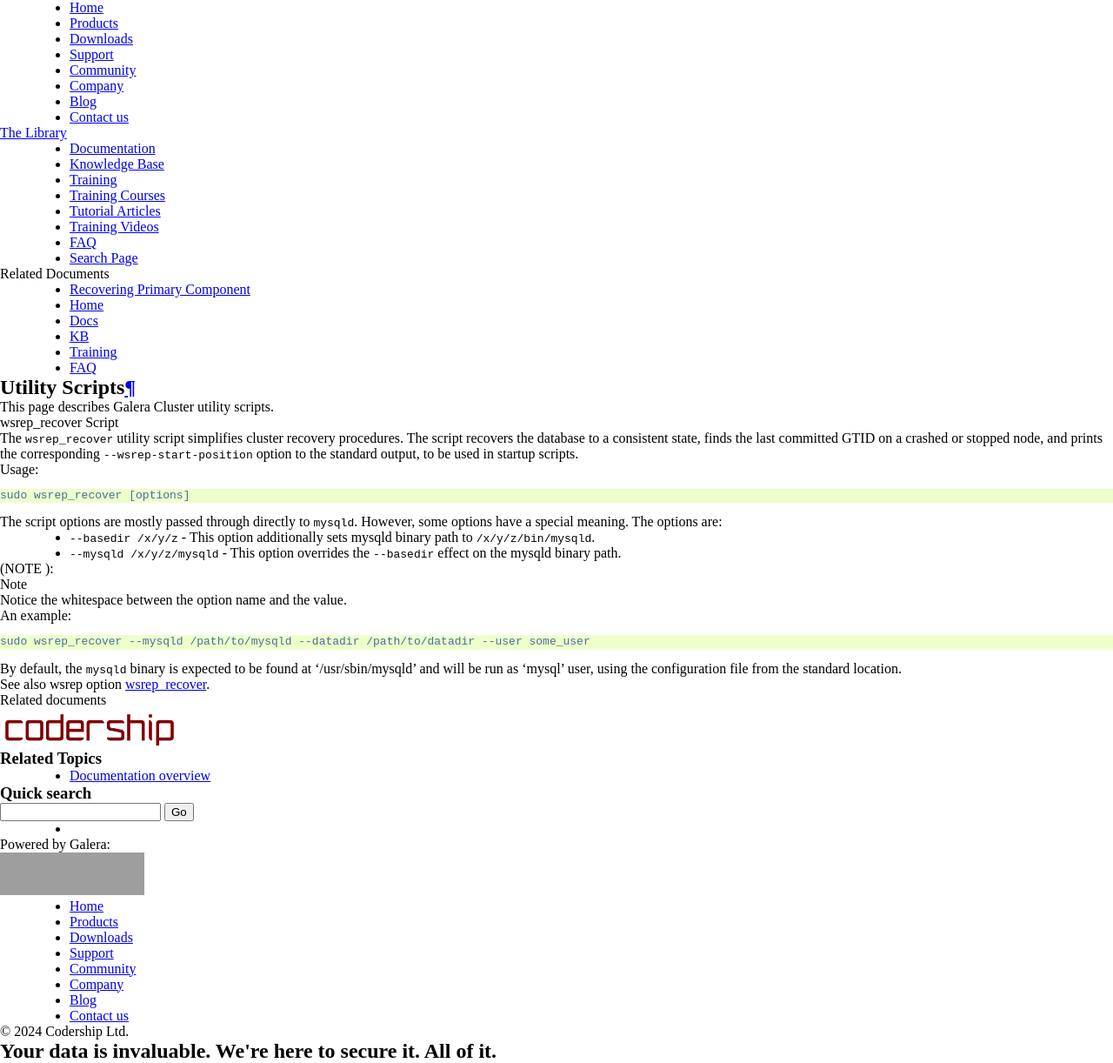
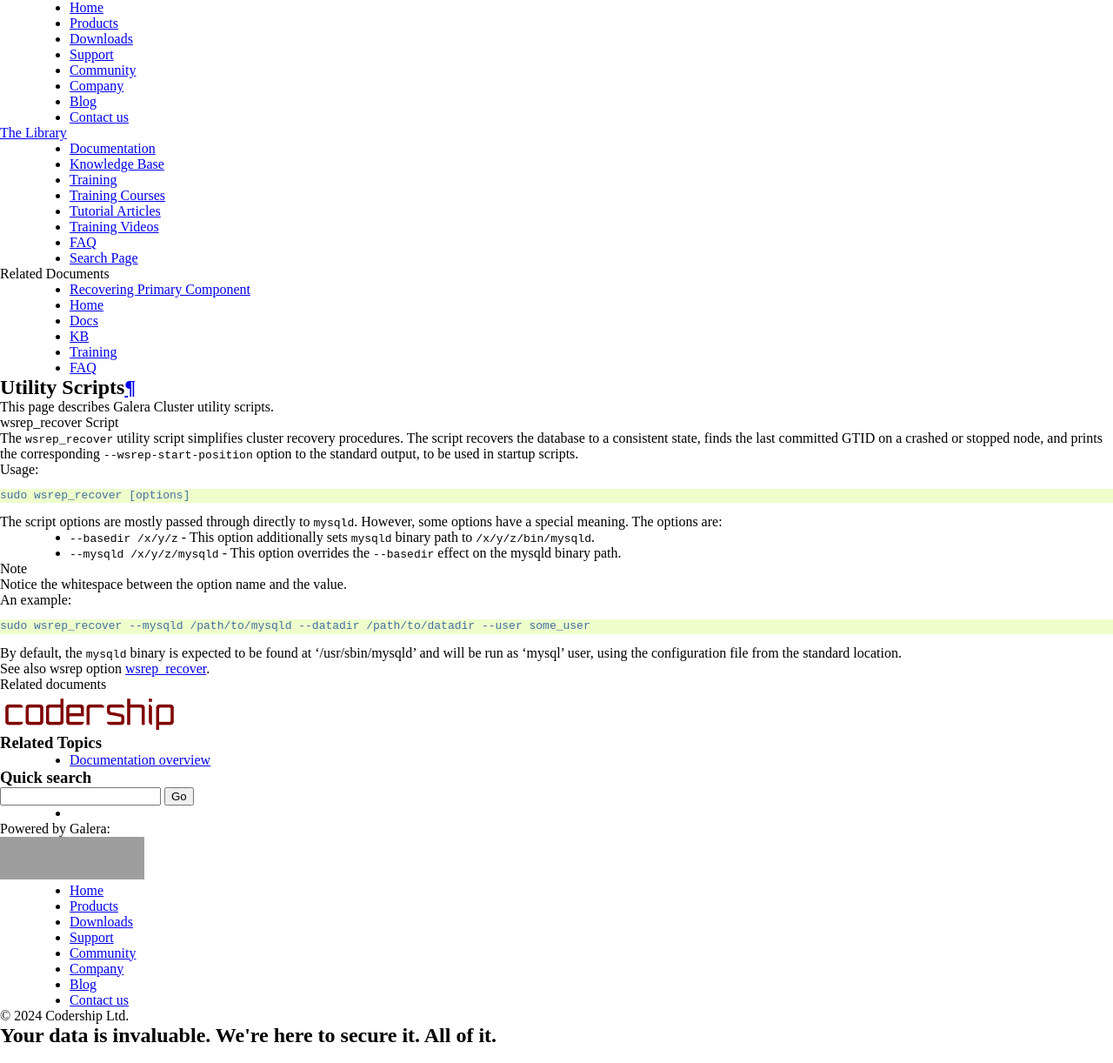
Before and after one commit to codership/documentation, a Sphinx documentation site: the page built from galeracluster/source/documentation/utility-scripts.rst, in a window 1280 px wide. Shown: the whole page at 87% size. Built offline with Sphinx 7.4.7, drawn with Linux system fonts in a browser that asks for light colours; comment, search, counter and statistics services are not loaded; grey boxes are pictures that could not be loaded.

Commit message:
Layout fixes. One extra "NOTE" text removed.

```diff
--- a/galeracluster/source/documentation/utility-scripts.rst
+++ b/galeracluster/source/documentation/utility-scripts.rst
@@ -75,12 +75,10 @@ Usage:
 
 The script options are mostly passed through directly to ``mysqld``. However, some options have a special meaning. The options are:
 
-- ``--basedir /x/y/z`` - This option additionally sets mysqld binary path to ``/x/y/z/bin/mysqld``.
+- ``--basedir /x/y/z`` - This option additionally sets ``mysqld`` binary path to ``/x/y/z/bin/mysqld``.
 
 - ``--mysqld /x/y/z/mysqld`` - This option overrides the ``--basedir`` effect on the mysqld binary path.
 
-
-(NOTE ):
 
 .. note:: Notice the whitespace between the option name and the value.
 
```
